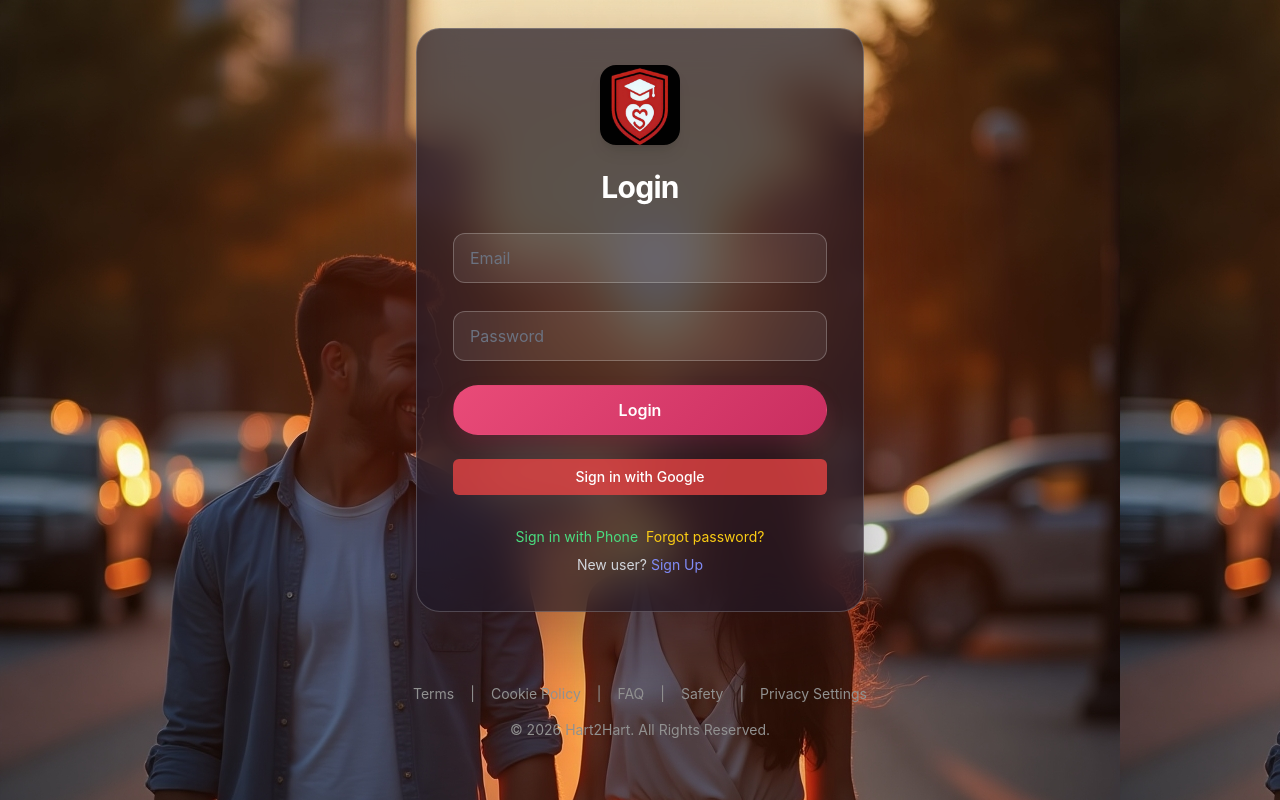
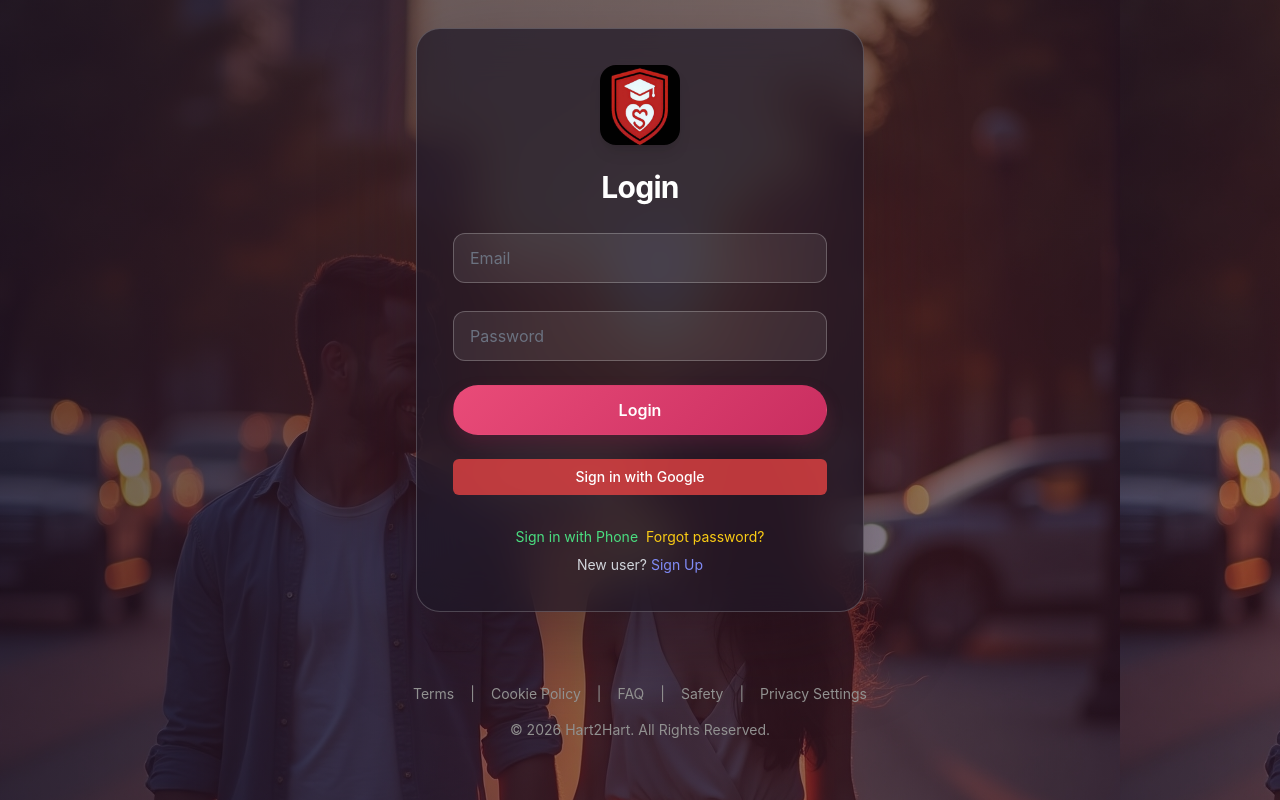
Before and after one commit to Univercitysingle/dating-app, a React (Create React App) app: page /login in a window 1280 px wide. Built offline with nearby package versions, Linux system fonts and the light colour scheme; no server answers.

Commit message:
Apply layered login backdrop without inline style override

```diff
--- a/src/pages/Login.js
+++ b/src/pages/Login.js
@@ -250,7 +250,6 @@ function Login() {
   return (
     <div
       className="auth-page login-page relative flex flex-col items-center justify-center min-h-screen p-4 pb-8 bg-cover bg-center"
-      style={{ backgroundImage: "url('/bg.webp')" }}
     >
       <div className="auth-card login-card relative z-10 w-full max-w-md space-y-6 rounded-3xl p-6 sm:p-9">
         <img src="/logo.jpg" alt="Hart2Hart Logo" className="mx-auto h-20 w-20 rounded-2xl object-cover shadow-lg" />
```
